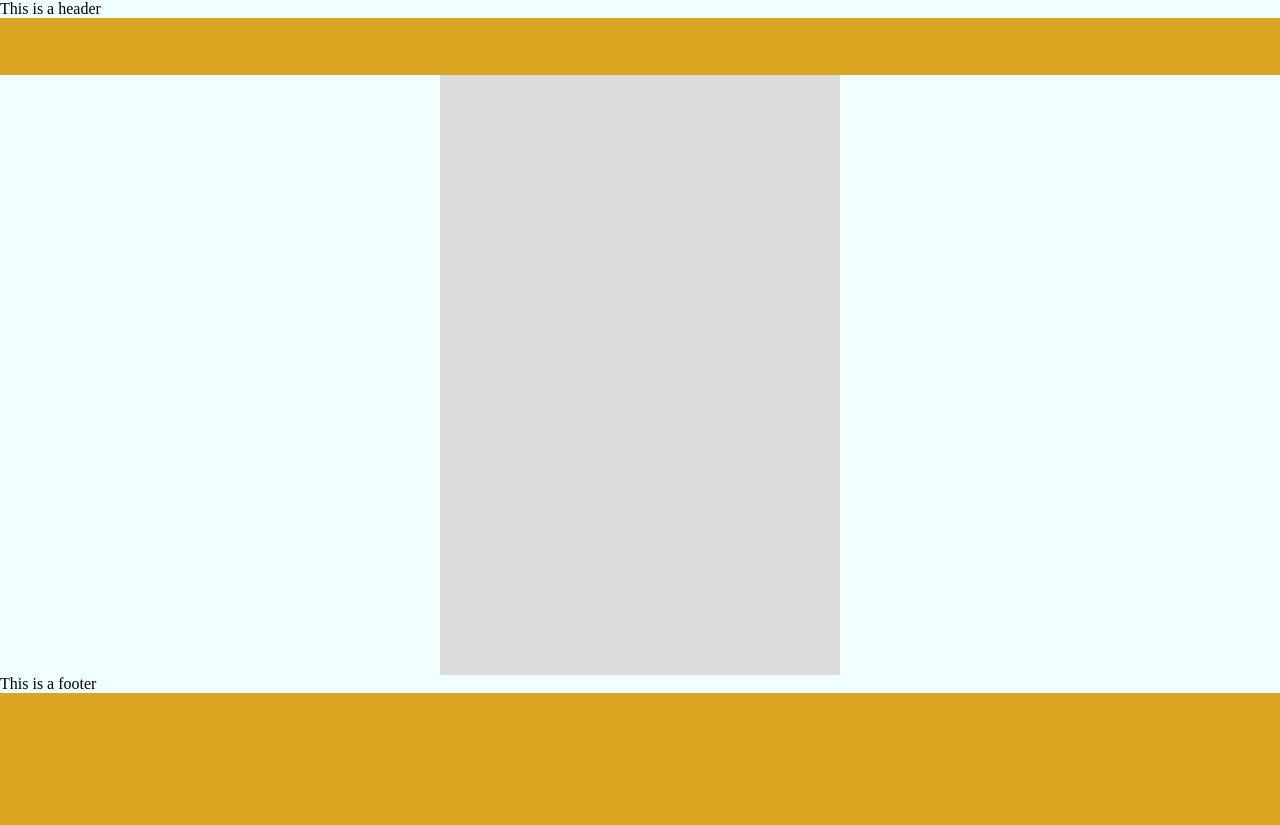
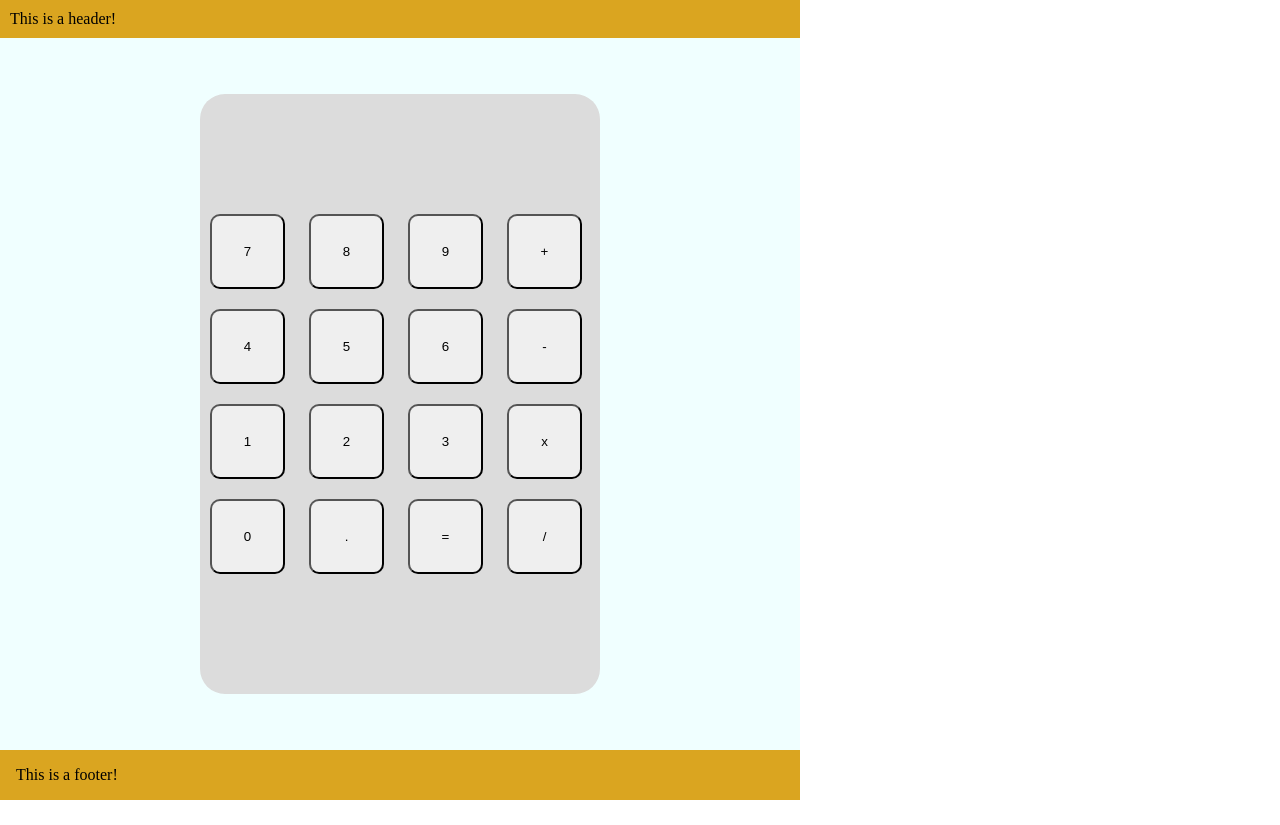
Before and after one commit to jevanwoods/odin_calculator, a plain HTML site: page index.html in a window 1280 px wide. After the commit the page ends 800 px from the top, so only its background shows below. Drawn offline with Linux system fonts and the light colour scheme.

Commit message:
Added buttons, labels, and some basic style.

```diff
--- a/index.html
+++ b/index.html
@@ -11,7 +11,7 @@
 <body>
 <div id="page">
     <div id="header">
-        <p>This is a header</p>
+        This is a header!
     </div>
     <div id="calcBox">
         <div id="displayBox">
@@ -24,7 +24,22 @@
         </div>
         <div id="buttonBox">
             <div id="numberButtons">
-
+                <button class="number" id="seven">7</button>
+                <button class="number" id="eight">8</button>
+                <button class="number" id="nine">9</button>
+                <button class="operation" id="addition">+</button>
+                <button class="number" id="four">4</button>
+                <button class="number" id="five">5</button>
+                <button class="number" id="six">6</button>
+                <button class="operation" id="subtraction">-</button>
+                <button class="number" id="one">1</button>
+                <button class="number" id="two">2</button>
+                <button class="number" id="three">3</button>
+                <button class="operation" id="multiplication">x</button>
+                <button class="number" id="zero">0</button>
+                <button class="punctuation" id="period">.</button>
+                <button class="operation" id="equals">=</button>
+                <button class="operation" id="division">/</button>
             </div>
             <div id="clearDelete">
 
@@ -32,7 +47,7 @@
         </div>
     </div>
     <div id="footer">
-        <p>This is a footer</p>
+        This is a footer!
     </div>
 </div>
 </body>
--- a/style.css
+++ b/style.css
@@ -1,18 +1,26 @@
 * {
-    background-color: azure;
+
     margin: 0;
 }
 
 #page {
+    background-color: azure;
     display:flex;
     flex-direction: column;
-    justify-content: flex-end;
-    height: auto;
+    justify-content: space-between;
+    height: 100vh;
+    width: 100vh;
 }
 
 #header {
-    height: 75px;
     background-color: goldenrod;
+    display: flex;
+    box-sizing: border-box;
+    padding: 10px;
+}
+
+p {
+    align-self: center;
 }
 
 #calcBox {
@@ -20,10 +28,36 @@
     width: 400px;
     background-color: gainsboro;
     display: flex;
+    flex-wrap: wrap;
     align-self: center;
+    border-radius: 25px;
+    justify-content: center;
+}
+
+.number {
+    height: 75px;
+    width: 75px;
+    margin: 10px;
+    border-radius: 10px;
+}
+
+.operation {
+    height: 75px;
+    width: 75px;
+    margin: 10px;
+    border-radius: 10px;
+}
+
+.punctuation {
+    height: 75px;
+    width: 75px;
+    margin: 10px;
+    border-radius: 10px;
 }
 
 #footer {
-    height: 150px;
     background-color: goldenrod;
+    display: flex;
+    box-sizing: border-box;
+    padding: 16px;
 }
```
